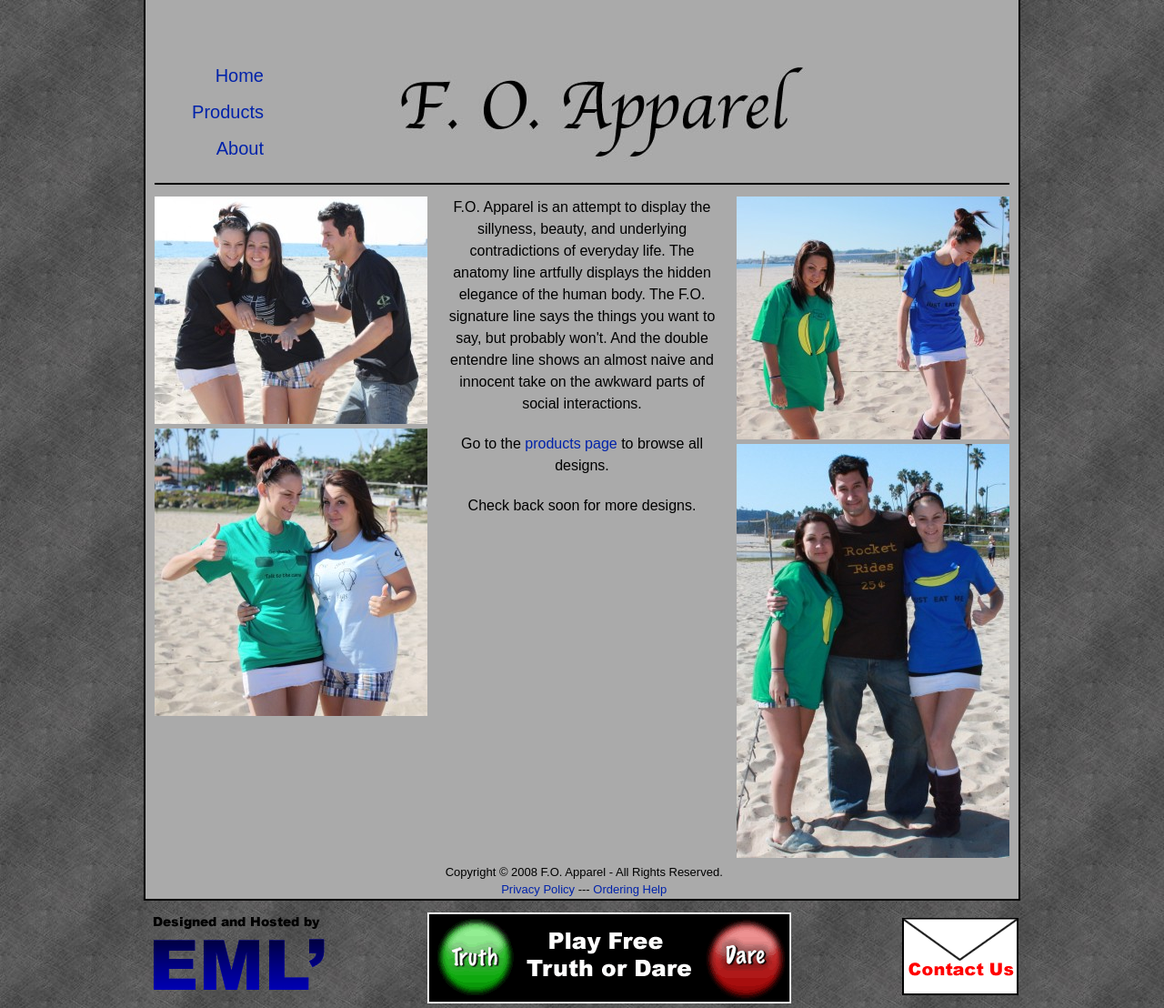
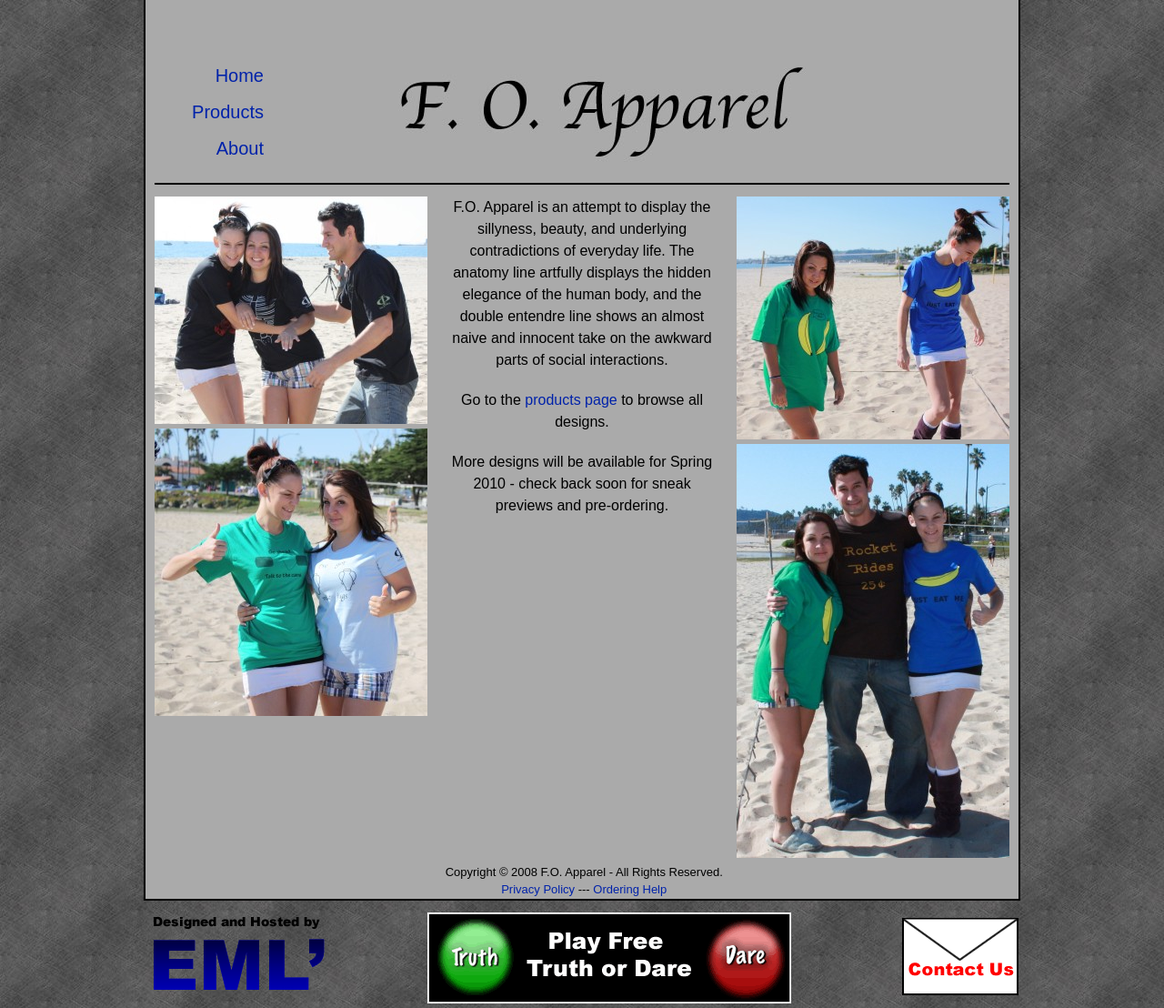
Before and after one commit to emlprime/foa, a Django app: template templates/index.html in a window 1280 px wide. Shown: the whole page at 91% size. Run offline with Django 3.2, Linux system fonts and the light colour scheme; the template is opened without the code that fills it, so the values that code supplies are empty.

Commit message:
updated home page text

```diff
--- a/templates/index.html
+++ b/templates/index.html
@@ -6,9 +6,9 @@
 <img src="/site_media/images/group_3.JPG" alt="F.O. Apparel Images" />
 </div>
 <div class="grid_4">
-<p>F.O. Apparel is an attempt to display the sillyness, beauty, and underlying contradictions of everyday life.  The anatomy line artfully displays the hidden elegance of the human body.  The F.O. signature line says the things you want to say, but probably won't.  And the double entendre line shows an almost naive and innocent take on the awkward parts of social interactions.</p>
+<p>F.O. Apparel is an attempt to display the sillyness, beauty, and underlying contradictions of everyday life.  The anatomy line artfully displays the hidden elegance of the human body, and the double entendre line shows an almost naive and innocent take on the awkward parts of social interactions.</p>
 <p>Go to the <a href="/products/">products page</a> to browse all designs.</p>
-<p>Check back soon for more designs.</p>
+<p>More designs will be available for Spring 2010 - check back soon for sneak previews and pre-ordering.</p>
 </div>
 <div class="grid_4 omega">
 <img src="/site_media/images/group_4.JPG" alt="F.O. Apparel Images" />
```
